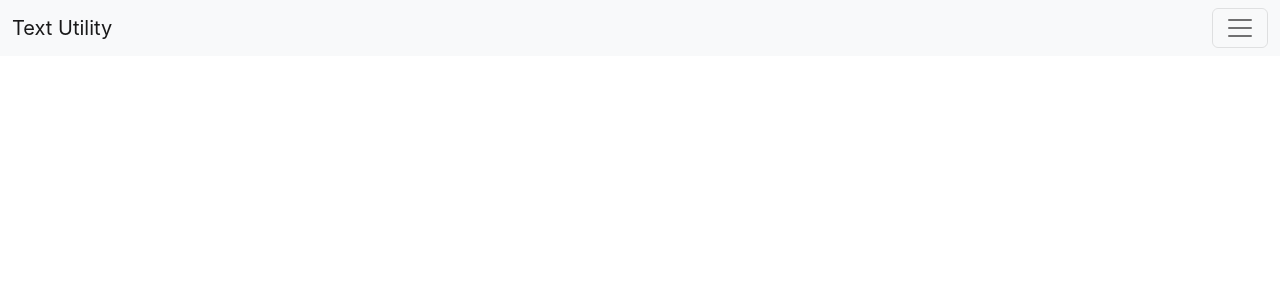
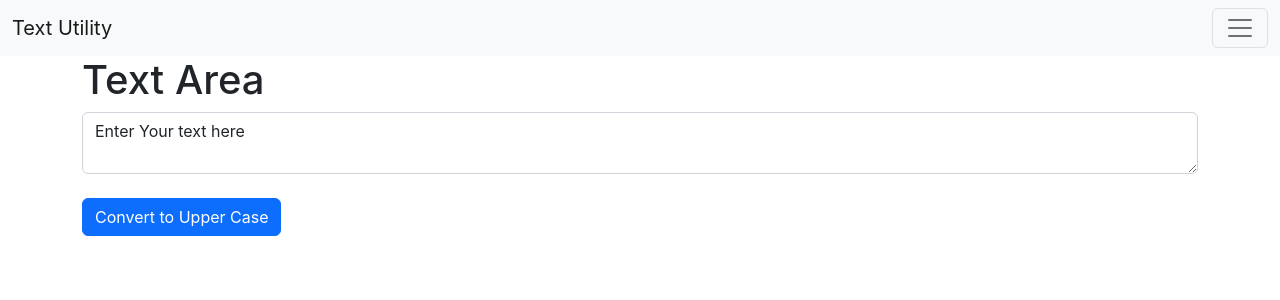
Before and after one commit to Mani007/Reactpractice, a React (Create React App) app: page / in a window 1280 px wide. Shown: the top 300 px of the page. Built offline with nearby package versions, Linux system fonts and the light colour scheme.

Commit message:
State is added in te text area using hooks

```diff
--- a/src/App.js
+++ b/src/App.js
@@ -1,11 +1,15 @@
 
 import './App.css';
 import Navbar from './components/Navbar'; //Always have components start with Capital letters
+import TextForm from './components/TextForm';
 
 function App() {
   return (
     <>
     <Navbar title="Text Utility"/>
+    <div className="container">
+      <TextForm headings="Text Area"/>
+    </div>
     {/* <Navbar/> */}
    </>
   );
--- /dev/null
+++ b/src/components/TextForm.js
@@ -0,0 +1,29 @@
+import React, {useState} from 'react'
+
+
+export default function TextForm(props) {
+    const clickHandle = () => {
+        console.log("Upper clicked")
+    }
+
+    const changeHandle = (event) => {
+        //console.log("change clicked")
+        setText(event.target.value)
+    }
+    const [text, setText] = useState("Enter Your text here");
+   // text = "new State"; // WRONG WAY TO CHANGE THE STATE
+   // setText("New changes in text"); //This is the correct way
+
+  return (
+    <>
+    <h1>{props.headings}</h1>
+    <form>
+  <div className="form-group">
+    <textarea type="text" className="form-control" id="mybox" onChange={changeHandle} value={text} placeholder="Type your text Here"/>
+  </div>
+  <br/>
+   <button type="submit" className="btn btn-primary" onClick={clickHandle}>Convert to Upper Case</button>
+</form>
+    </>
+  )
+}
```
